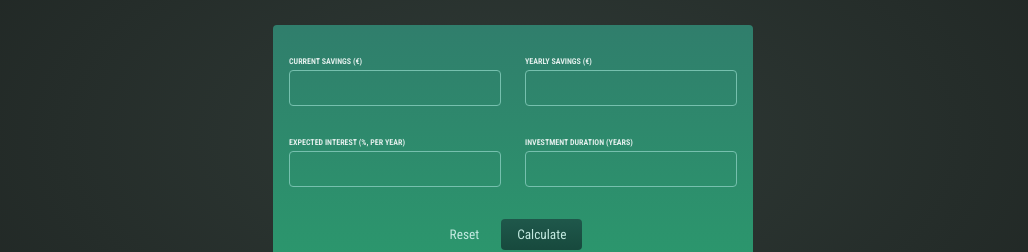
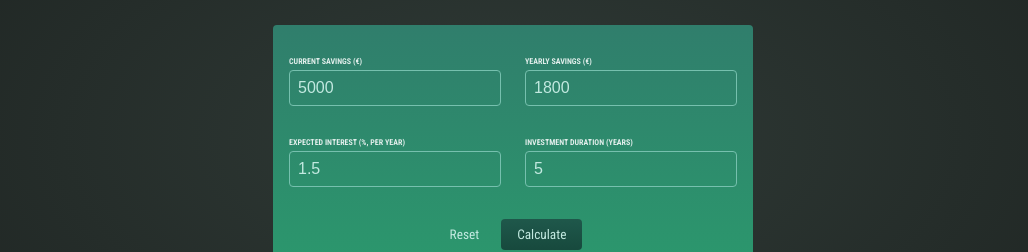
Before and after one commit to MoniPar/investment-calculator, a React (Create React App) app: page / in a window 1280 px wide. Shown: the part 201-453 px from the top of the page, without its empty margins (127-1155 px from the left). Built offline with nearby package versions, Linux system fonts and the light colour scheme.

Commit message:
Fix parsing bug

```diff
--- a/src/components/InputForm/InputForm.js
+++ b/src/components/InputForm/InputForm.js
@@ -9,16 +9,16 @@ const defaultValues = {
 
 const InputForm = () => {
   const [enteredCurrentSavings, setEnteredCurrentSavings] = useState(
-    "defaultValues.currentSavings"
+    defaultValues.currentSavings
   );
   const [enteredYearlyContribution, setEnteredYearlyContribution] = useState(
-    "defaultValues.yearlyContribution"
+    defaultValues.yearlyContribution
   );
   const [enteredExpectedReturn, setEnteredExpectedReturn] = useState(
-    "defaultValues.expectedReturn"
+    defaultValues.expectedReturn
   );
   const [enteredDuration, setEnteredDuration] = useState(
-    "defaultValues.duration"
+    defaultValues.duration
   );
 
   const currentInputHandler = (event) => {
```
